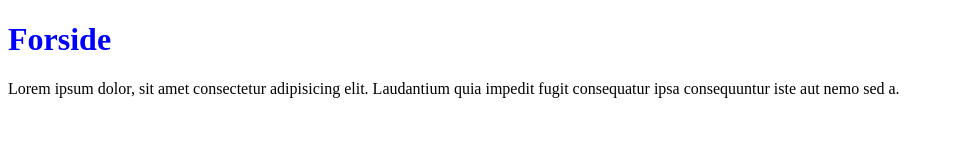
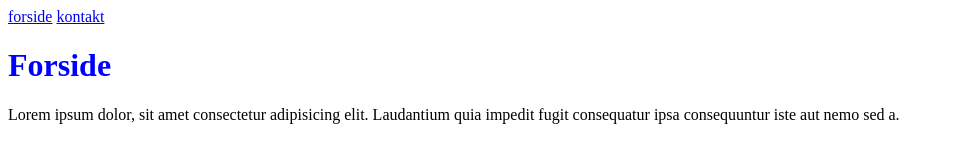
Before and after one commit to sidr0001/git_leg, a plain HTML site: page index.html in a window 1280 px wide. Shown: the whole page, without its empty margins (0-954 px from the left). Drawn offline with Linux system fonts and the light colour scheme.

Commit message:
menu done

```diff
--- a/index.html
+++ b/index.html
@@ -9,7 +9,12 @@
 </head>
 
 <body>
-    <header></header>
+    <header>
+        <header>
+            <a href="index.html">forside</a>
+            <a href="kontakt.html">kontakt</a>
+        </header>
+    </header>
     <main>
         <h1>Forside</h1>
         <p>Lorem ipsum dolor, sit amet consectetur adipisicing elit. Laudantium quia impedit fugit consequatur ipsa
```
Also changed, not shown: kontakt.html (+4 -1 lines).
